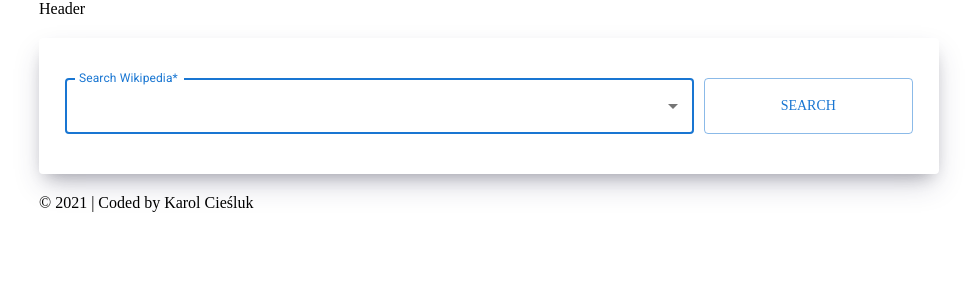
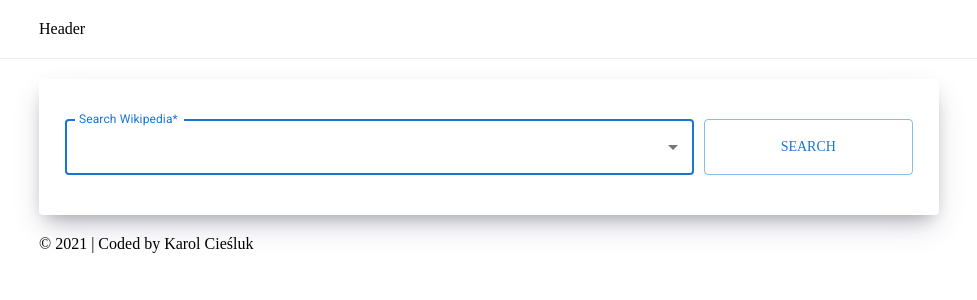
Before and after one commit to KarolCiesluk/wiki-browser, a React (Create React App) app: page / in a window 1280 px wide. Shown: the top 300 px of the page, without its empty margins (151-1128 px from the left). Built offline with nearby package versions, Linux system fonts and the light colour scheme.

Commit message:
add Header styled-components to TopBar

```diff
--- a/src/core/App/Layout/TopBar/TopBar.js
+++ b/src/core/App/Layout/TopBar/TopBar.js
@@ -2,13 +2,15 @@ import { useLocation } from "react-router";
 
 import Container from "../Container";
 import { inputValueName, SearchForm, TextInput } from "common";
+import { Header } from "./styled";
 
 const TopBar = () => {
   const { pathname } = useLocation();
 
   return (
-    <header>
+    <Header>
       <Container as="div">
+        <div>
           Header
           {
             pathname !== "/" &&
@@ -21,8 +23,9 @@ const TopBar = () => {
               />
             </SearchForm>
           }
+        </div>
       </Container>
-    </header>
+    </Header>
   );
 };
 
--- /dev/null
+++ b/src/core/App/Layout/TopBar/styled.js
@@ -0,0 +1,6 @@
+import styled from "styled-components";
+
+export const Header = styled.header`
+  border-bottom: 1px solid #EAEEF3;
+  padding: 20px 0;
+`;
```
Lines whose indentation alone changed are shown as unchanged.
